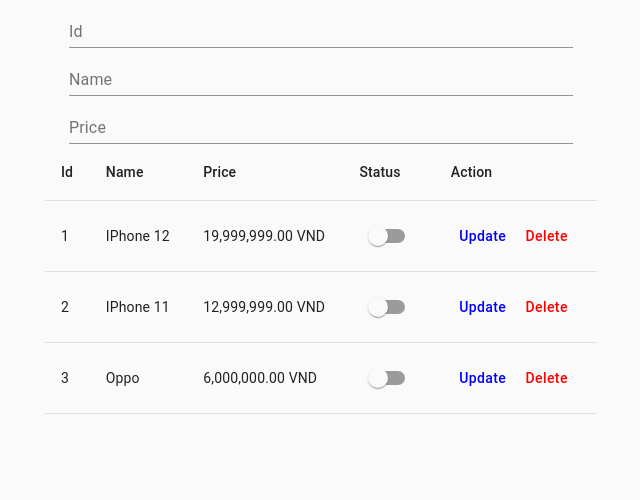
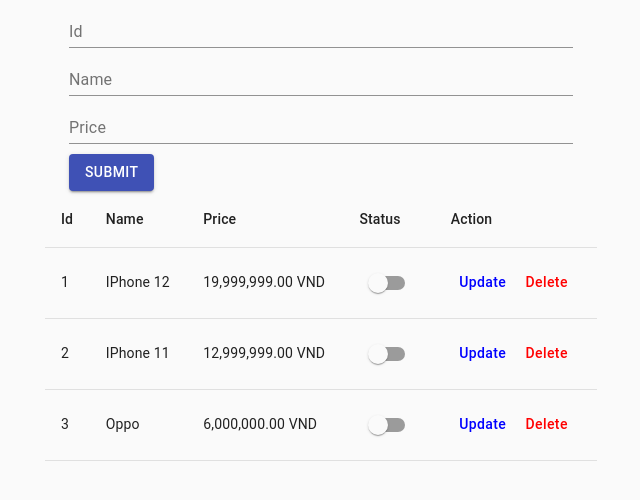
Before and after one commit to TienNH21/sp21_web207_pt15304ud, a React (Create React App) app: page / in a window 1280 px wide. Shown: the top 500 px of the page, without its empty margins (319-959 px from the left). Built offline with nearby package versions, Linux system fonts and the light colour scheme.

Commit message:
Products List: Click Table

```diff
--- a/src/App.js
+++ b/src/App.js
@@ -26,6 +26,29 @@
   ];
 
   const [products, setProduct] = useState(initValue);
+  const [clickRow, setClickRow] = useState(-1);
+  const [formData, setFormData] = useState({
+    id: '',
+    name: '',
+    price: '',
+  });
+
+  const onRowClick = (event, value, index) => {
+    setClickRow(index);
+    setFormData(value);
+  }
+
+  const onInputChange = (event) => {
+    const { name, value } = event.target;
+    setFormData({
+      ...formData,
+      [name]: value,
+    });
+  }
+
+  const onFormSubmit = (event) => {
+    event.preventDefault();
+  }
 
   return (
     <React.Fragment>
@@ -36,8 +59,13 @@
           style={{
             height: '100vh'
           }}>
-          <CreateProduct />
-          <ListProduct data={ products }/>
+          <CreateProduct
+            onFormSubmit={ onFormSubmit }
+            onInputChange={ onInputChange }
+            formData={ formData }/>
+          <ListProduct
+            onRowClick={onRowClick}
+            data={ products }/>
         </Typography>
 
       </Container>
--- a/src/components/products/CreateProduct.js
+++ b/src/components/products/CreateProduct.js
@@ -1,15 +1,44 @@
 import TextField from '@material-ui/core/TextField';
+import Button from '@material-ui/core/Button';
 import React from 'react';
 import Container from '@material-ui/core/Container';
 
-function CreateProduct() {
+function CreateProduct({
+  formData,
+  onInputChange,
+  onFormSubmit,
+}) {
   return (
     <React.Fragment>
       <Container maxWidth="md">
-        <form autoComplete="off">
-          <TextField fullWidth label="Id" />
-          <TextField fullWidth label="Name" />
-          <TextField fullWidth label="Price" />
+        <form
+          onSubmit={ onFormSubmit }
+          autoComplete="off">
+          <TextField
+            name="id"
+            value={formData.id}
+            onChange={ onInputChange }
+            fullWidth
+            label="Id" />
+          <TextField
+            name="name"
+            value={formData.name}
+            onChange={ onInputChange }
+            fullWidth
+            label="Name" />
+          <TextField
+            name="price"
+            value={formData.price}
+            onChange={ onInputChange }
+            fullWidth
+            label="Price" />
+          <Button
+            style={{ marginTop: '10px' }}
+            variant="contained"
+            color="primary"
+            type="submit">
+            Submit
+          </Button>
         </form>
       </Container>
     </React.Fragment>
--- a/src/components/products/ListProduct.js
+++ b/src/components/products/ListProduct.js
@@ -6,7 +6,7 @@
 import Button from '@material-ui/core/Button';
 import Switch from '@material-ui/core/Switch';
 
-function ListProduct({ data }) {
+function ListProduct({ data, onRowClick }) {
   return (
     <Table>
       <TableHead>
@@ -22,7 +22,13 @@
         {
           data.map(function (value, index) {
             return (
-              <TableRow key={index}>
+              <TableRow
+                onClick={
+                  (event) => {
+                    onRowClick(event, value, index);
+                  }
+                }
+                key={index}>
                 <TableCell>{value.id}</TableCell>
                 <TableCell>{value.name}</TableCell>
                 <TableCell>{value.price}</TableCell>
@@ -57,14 +63,4 @@
   );
 }
 
-// ListProduct.propTypes = {
-//   data: PropTypes.arrayOf(
-//       PropTypes.shape({
-//           id: PropTypes.number.isRequired,
-//           name: PropTypes.string.isRequired,
-//           price: PropTypes.string.isRequired
-//       }).isRequired
-//   ).isRequired,
-// }
-
 export default ListProduct;
```
Also changed, not shown: 1 other file (tests, documents, lock files or other folders).
